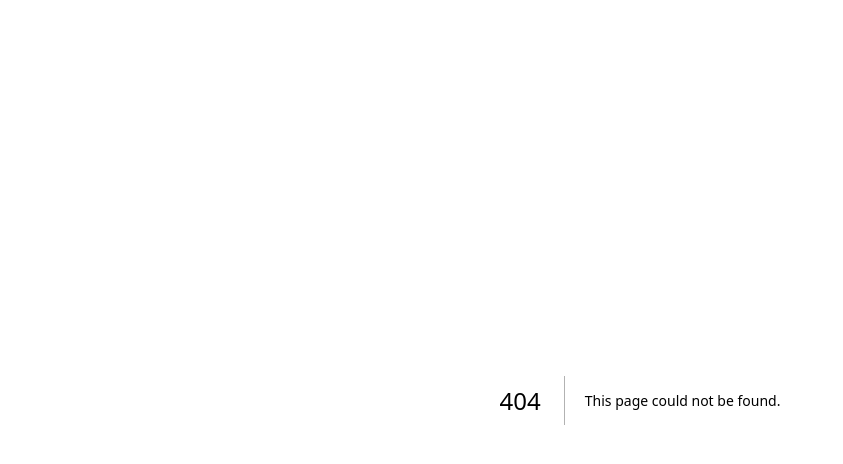
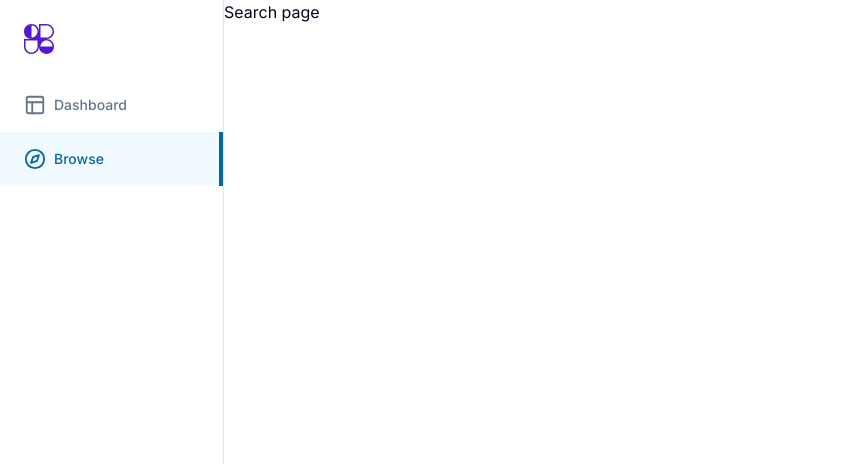
Before and after one commit to VictoriaSTo/course-platform, a Next.js app: page /search in a window 1280 px wide. Before the commit this address had no page. Shown: the top 464 px of the page, without its empty margins (0-843 px from the left). Built offline with nearby package versions, Linux system fonts and the light colour scheme.

Commit message:
add search page

```diff
--- /dev/null
+++ b/app/(dashboard)/(routes)/search/page.tsx
@@ -0,0 +1,11 @@
+import React from 'react'
+
+const SearchPage = () => {
+  return (
+    <div>
+      Search page
+    </div>
+  )
+}
+
+export default SearchPage
--- /dev/null
+++ b/app/(dashboard)/_components/sidebar-item.tsx
@@ -0,0 +1,58 @@
+import { LucideIcon } from 'lucide-react'
+import { cn } from '@/lib/utils';
+import React from 'react'
+import { usePathname, useRouter } from "next/navigation"
+
+interface SidebarItemProps {
+  icon: LucideIcon;
+  label: string;
+  href: string;
+}
+
+const SidebarItem = ({
+  icon: Icon,
+  label,
+  href
+}: SidebarItemProps) => {
+  const pathname = usePathname();
+  const router = useRouter();
+
+const isActive =
+  (pathname === "/" && href === "/") ||
+  pathname === href ||
+  pathname?.startsWith(`${href}/`)
+
+  const onClick = () => {
+    router.push(href)
+  }
+
+  return (
+    <button
+      onClick={onClick}
+      type="button"
+      className={cn(
+        "flex items-center gap-x-2 text-slate-500 text-sm font-[500] pl-6 transition-all hover:text-slate-00 hover:bg-slate-300/20",
+        isActive && "text-sky-700 bg-sky-200/20 hover:bg-sky-200/20 hover:text-sky-700"
+      )}
+      >
+      <div className="flex items-center gap-x-2 py-4">
+        <Icon
+        size={22}
+        className={cn(
+          "text-slate-500",
+          isActive && "text-sky-700"
+        )}
+        />
+        {label}
+      </div>
+      <div
+      className={cn(
+        "ml-auto opacity-0 border-2 border-sky-700 h-full transition-all",
+        isActive && "opacity-100"
+      )}
+      />
+    </button>
+  )
+}
+
+export default SidebarItem
--- a/app/(dashboard)/_components/sidebar-routes.tsx
+++ b/app/(dashboard)/_components/sidebar-routes.tsx
@@ -2,6 +2,7 @@
 
 import { Layout, Compass } from 'lucide-react';
 import React from 'react'
+import SidebarItem from './sidebar-item';
 
 const guestRoutes = [
   {
@@ -17,9 +18,18 @@
 ]
 
 const SidebarRoutes = () => {
+  const routes = guestRoutes;
+
   return (
     <div className='flex flex-col w-full'>
-      Routes
+      {routes.map((route) => (
+        <SidebarItem
+          key={route.href}
+          icon={route.icon}
+          label={route.label}
+          href={route.href}
+        />
+      ))}
     </div>
   )
 }
--- a/app/(dashboard)/layout.tsx
+++ b/app/(dashboard)/layout.tsx
@@ -7,7 +7,9 @@
       <div className='hidden md:flex w-56 flex-col fixed inset-y-0 z-50'>
         <Sidebar />
       </div>
-      {children}
+      <main className='md:pl-56'>
+       {children}
+      </main>
     </div>
   )
 }
--- a/app/api/test/route.ts
+++ /dev/null
@@ -1,5 +0,0 @@
-import { NextResponse } from "next/server";
-
-export async function GET() {
-  return NextResponse.json({test: "Hello"})
-}
```
